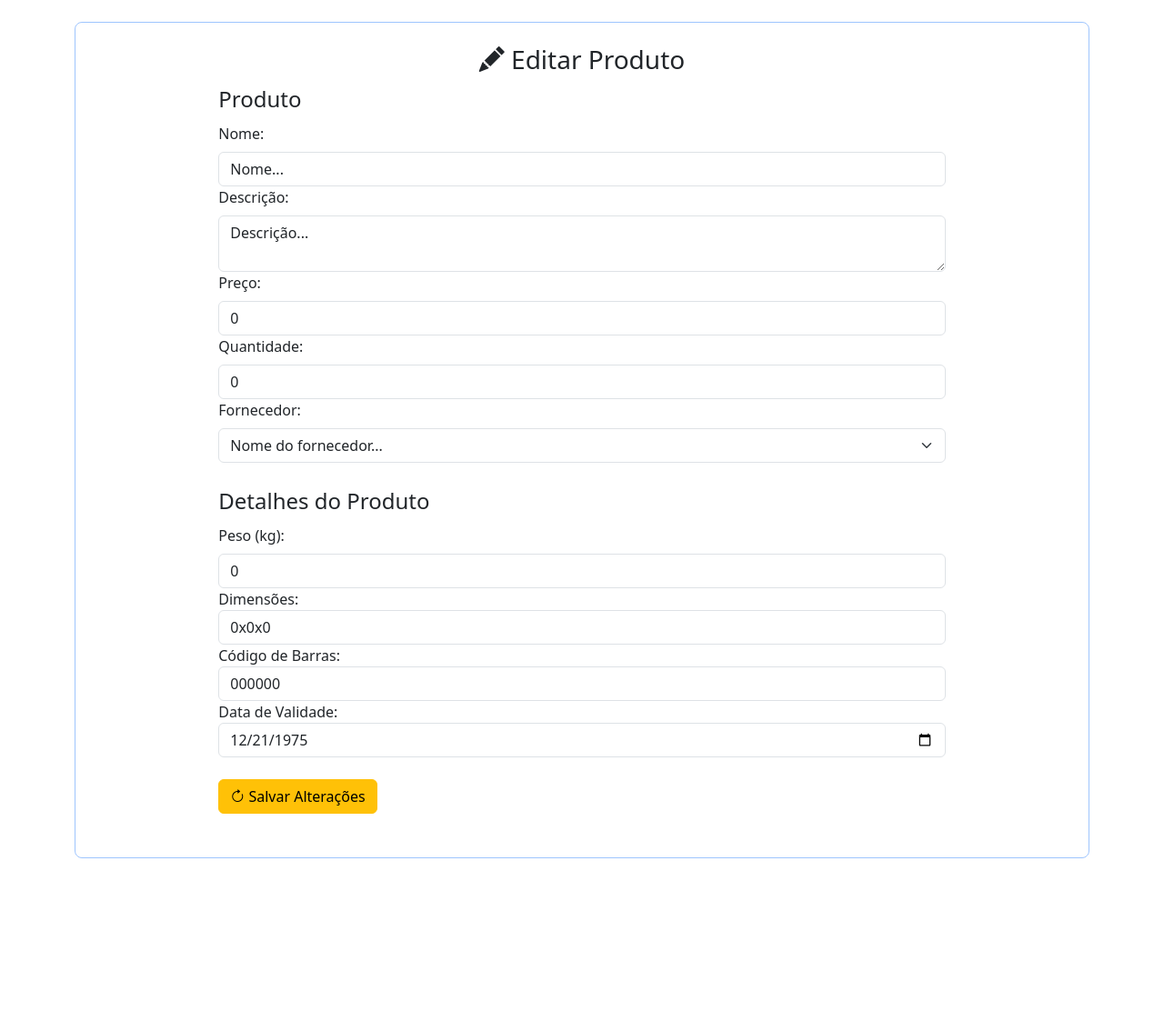
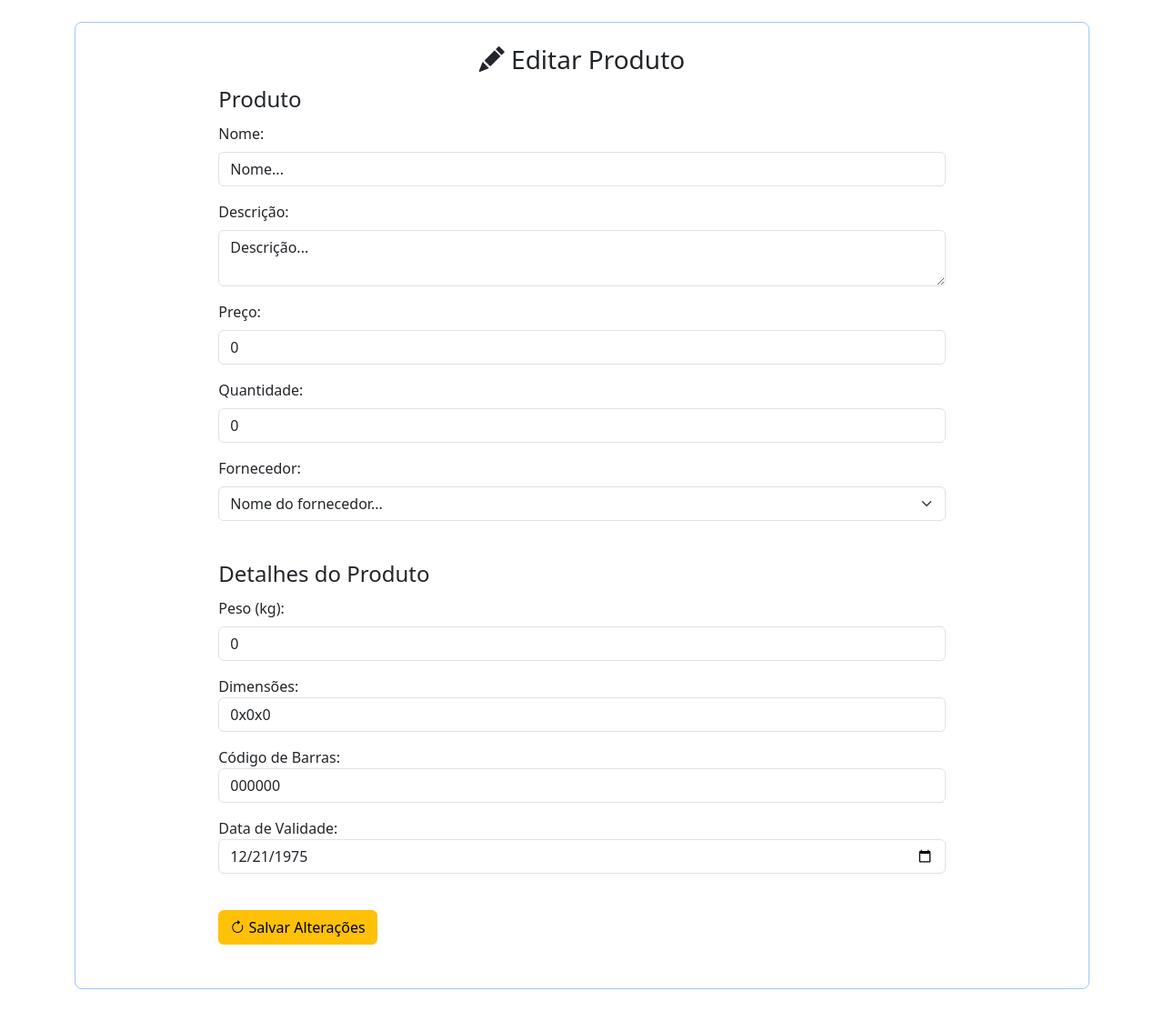
Before and after one commit to otiagohub/curso-php-crud_front-completo, a PHP site: page /produtos/editar.php in a window 1280 px wide. Shown: the part 81-1193 px from the top of the page at 91% size. Before the commit the page ends 1025 px from the top, so only its background shows below. Run offline with PHP 8.4, Linux system fonts and the light colour scheme.

Commit message:
Update editar.php

```diff
--- a/produtos/editar.php
+++ b/produtos/editar.php
@@ -16,29 +16,29 @@ require_once BASE_PATH . '/includes/cabecalho.php';
 
         <fieldset>
             <legend>Produto</legend>
-            <div class="form-group">
+            <div class="form-group mb-3">
                 <label class="form-label" for="nome">Nome:</label>
                 <input value="Nome..." class="form-control" type="text" name="nome" id="nome">
             </div>
 
-            <div class="form-group">
+            <div class="form-group mb-3">
                 <label class="form-label" for="descricao">Descrição:</label>
                 <textarea class="form-control" name="descricao" id="descricao">Descrição...</textarea>
             </div>
 
-            <div class="form-group">
+            <div class="form-group mb-3">
                 <label class="form-label" for="preco">Preço:</label>
                 <input value="0" class="form-control" type="number" step="0.01" name="preco" id="preco">
 
             </div>
 
 
-            <div class="form-group">
+            <div class="form-group mb-3">
                 <label class="form-label" for="quantidade">Quantidade:</label>
                 <input value="0" class="form-control" type="number" name="quantidade" id="quantidade">
             </div>
 
-            <div class="form-group">
+            <div class="form-group mb-3">
                 <label class="form-label" for="fornecedor_id">Fornecedor:</label>
                 <select class="form-select" name="fornecedor_id" id="fornecedor_id">
                     <option value=""></option>
@@ -49,22 +49,22 @@ require_once BASE_PATH . '/includes/cabecalho.php';
 
         <fieldset class="mt-4">
             <legend>Detalhes do Produto</legend>
-            <div class="form-group">
+            <div class="form-group mb-3">
                 <label class="form-label" for="peso">Peso (kg):</label>
                 <input value="0" class="form-control" type="number" step="0.01" name="peso" id="peso">
             </div>
 
-            <div class="form-group">
+            <div class="form-group mb-3">
                 <label for="dimensoes">Dimensões:</label>
                 <input value="0x0x0" class="form-control" type="text" name="dimensoes" id="dimensoes">
             </div>
 
-            <div class="form-group">
+            <div class="form-group mb-3">
                 <label for="codigo_barras">Código de Barras:</label>
                 <input value="000000" class="form-control" type="text" name="codigo_barras" id="codigo_barras">
             </div>
 
-            <div class="form-group">
+            <div class="form-group mb-3">
                 <label for="codigo_barras">Data de Validade:</label>
                 <input value="1975-12-21" class="form-control" type="date" name="data_validade" id="data_validade">
             </div>
```
